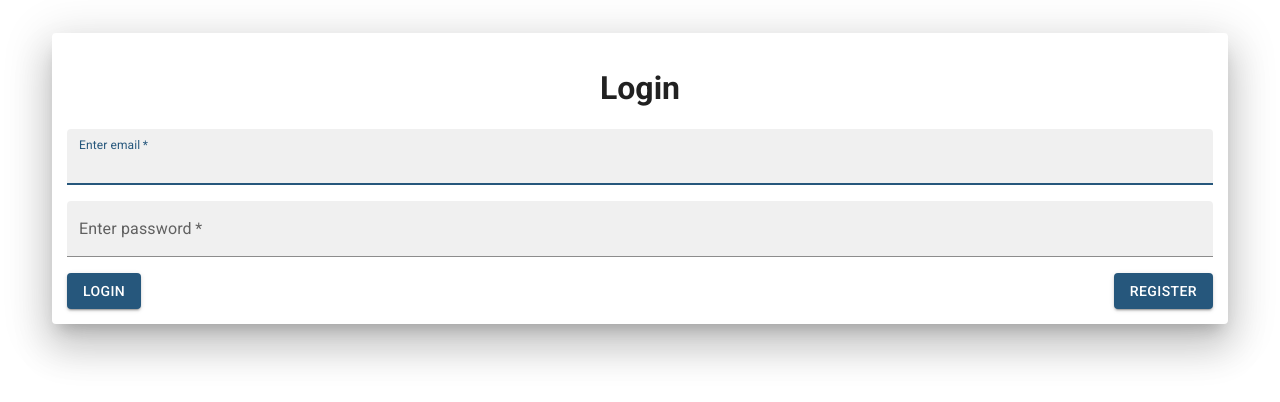
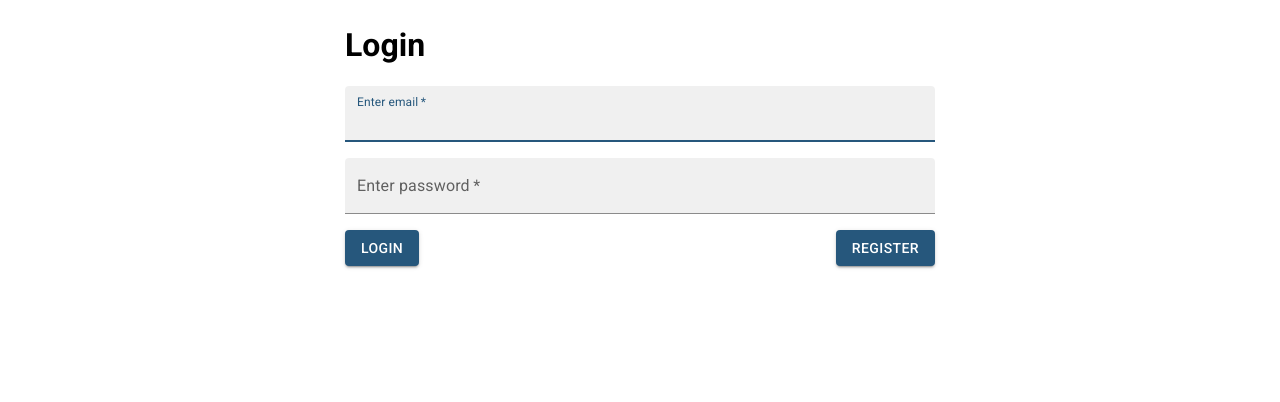
Before and after one commit to YonathanZzZ/TodoApp, a React (Vite) app in the folder client/: page / in a window 1280 px wide. Shown: the top 402 px of the page. Built offline with nearby package versions, Linux system fonts and the light colour scheme.

Commit message:
improved ui. client no longer explicitly includes email in requests to server.

```diff
--- a/client/src/App.css
+++ b/client/src/App.css
@@ -1,16 +1,16 @@
 body {
-    padding: 20px;
-    color: #f7f7f7;
-    background: #ffffff;
+    padding: 0;
     text-rendering: optimizeSpeed;
     font-family: "Roboto", sans-serif;
+    margin: auto;
+
 }
 
 .input-wrapper {
     display: flex;
     flex-direction: row;
     align-items: center;
-    gap: 20px;
+    gap: 6px;
 }
 
 .tabs-box{
@@ -19,7 +19,7 @@ body {
     margin-top: 2px;
 }
 
-.list-container{
-    overflow: auto;
-    max-height: 60vh;
-}
+/*.list-container{*/
+/*    overflow: auto;*/
+/*    max-height: 60vh;*/
+/*}*/
--- a/client/src/App.jsx
+++ b/client/src/App.jsx
@@ -5,7 +5,14 @@ import TodoList from "./TodoList";
 import DisplayAlert from "./DisplayAlert";
 import {AppBar, Box, Container, Paper, Tab, Tabs, ThemeProvider, Toolbar, Typography} from "@mui/material";
 import {theme} from "./theme";
-import {addTaskToDB, deleteTaskFromDB, editTaskOnDB, getTasksFromDB, deleteUserFromDB, verifyToken} from './sendRequestToServer';
+import {
+    addTaskToDB,
+    deleteTaskFromDB,
+    editTaskOnDB,
+    getTasksFromDB,
+    deleteUserFromDB,
+    verifyToken
+} from './sendRequestToServer';
 import {LoginPage} from "./LoginPage";
 import Cookies from "js-cookie";
 import {jwtDecode} from "jwt-decode";
@@ -29,7 +36,6 @@ function App() {
                 return;
             }
             verifyToken(token).then(() => {
-                console.log('token verified');
                 const decodedToken = jwtDecode(token);
                 const emailFromToken = decodedToken.email;
                 setEmail(emailFromToken);
@@ -44,7 +50,6 @@ function App() {
             return;
         }
 
-        //load tasks from database
         getTasksFromDB(email).then(res => {
             setTodos(res.data);
         }).catch(() => {
@@ -136,14 +141,14 @@ function App() {
         setTodos(newTodos);
     }
 
-    const deleteTodoFromState = (taskID) =>{
+    const deleteTodoFromState = (taskID) => {
         const newTodos = todos.filter(todo => todo.id !== taskID);
         setTodos(newTodos);
     }
 
     const editTodoOnState = (taskID, updatedContent) => {
         const newTodos = todos.map(todo => {
-            if(todo.id === taskID){
+            if (todo.id === taskID) {
                 return {...todo, content: updatedContent};
             }
 
@@ -155,7 +160,7 @@ function App() {
 
     const toggleDoneOnState = (taskID) => {
         const newTodos = todos.map(todo => {
-            if(todo.id === taskID){
+            if (todo.id === taskID) {
                 return {...todo, done: !todo.done};
             }
 
@@ -175,11 +180,10 @@ function App() {
         const newTodo = {id: taskID, content: todo, done: false};
         addTodoToState(newTodo);
 
-        //clear input field
         setTodo("");
         //add to database (combine email with newTodo into a single json)
-        addTaskToDB({...newTodo, email: email}).then(() => {
-
+        //addTaskToDB({...newTodo, email: email}).then(() => {
+        addTaskToDB(newTodo).then(() => {
             //emit event to socket to update other clients of the same user
             socketRef.current.emit('addTask', newTodo);
         }).catch((error) => {
@@ -218,7 +222,7 @@ function App() {
     const editContent = (taskID, updatedContent) => {
         //const contentBackup = todos[index].content;
         const contentBackup = todos.map(todo => {
-            if(todo.id === taskID){
+            if (todo.id === taskID) {
                 return todo.content;
             }
         });
@@ -261,7 +265,7 @@ function App() {
 
     const deleteAccount = () => {
         //request server to delete user, then logout
-        deleteUserFromDB(email).then(() => {
+        deleteUserFromDB().then(() => {
             logOut();
         }).catch(() => {
             setAlertMessage("Failed to delete account");
@@ -273,12 +277,10 @@ function App() {
     };
 
     return (<ThemeProvider theme={theme}>
-            <Container maxWidth="100%" >
-                <Paper elevation={24} style={{padding: 15, marginTop: 5, marginBottom: 20, textAlign: "center", }}>
-
+            <Container maxWidth="sm" style={{padding: 5}}>
                 {email ? (
                     <>
-                            <AppBar position="static">
+                        <AppBar position="sticky">
                             <Toolbar>
                                 <Typography variant="h5" component="div" sx={{flexGrow: 1, textAlign: 'center'}}>
                                     ToDo List
@@ -316,7 +318,6 @@ function App() {
                         <LoginPage setEmail={setEmail} setPassword={setPassword} password={password}/>
                     </>
                 )}
-                </Paper>
             </Container>
         </ThemeProvider>
     );
--- a/client/src/TodoItem.jsx
+++ b/client/src/TodoItem.jsx
@@ -6,7 +6,7 @@ import DoneIcon from '@mui/icons-material/Done';
 import RemoveDoneIcon from "@mui/icons-material/RemoveDone";
 import React from "react";
 
-export const TodoItem = ({id, entry, remove, startEditing, toggleDone, isDone}) => {
+export const TodoItem = ({id, content, remove, startEditing, toggleDone, isDone}) => {
 
     return (
         <>
@@ -22,7 +22,7 @@ export const TodoItem = ({id, entry, remove, startEditing, toggleDone, isDone})
             </IconButton>
 
             <ListItemText
-                primary={entry}
+                primary={content}
                 primaryTypographyProps={{
                     component: 'div',
                     style: {
@@ -37,7 +37,7 @@ export const TodoItem = ({id, entry, remove, startEditing, toggleDone, isDone})
                 size="small"
                 color="primary"
                 onClick={() => {
-                    startEditing(id, entry);
+                    startEditing(id, content);
                 }}
             >
                 <EditIcon/>
--- a/client/src/TodoList.jsx
+++ b/client/src/TodoList.jsx
@@ -28,21 +28,20 @@ const TodoList = ({todos, remove, edit, toggleDone, isDone}) => {
     return (
         <List>
             {todos.map((entry, index) => (
-                <>
-                    <ListItem key={entry.id}>
+                <React.Fragment key={entry.id}>
+                    <ListItem >
                         {editingTaskID === entry.id ? (
                             <EditedItem taskID={entry.id} editedText={editedText} setEditedText={setEditedText}
                                         saveEditing={saveEditing} cancelEditing={cancelEditing}/>
                         ) : (
-                            <TodoItem id={entry.id} entry={entry.content} remove={remove}
+                            <TodoItem id={entry.id} content={entry.content} remove={remove}
                                       startEditing={startEditing}
                                       toggleDone={toggleDone} isDone={isDone}/>
                         )}
                     </ListItem>
                     {/*add divider to list items except the last one*/}
                     {index !== todos.length - 1 && <Divider component="li"/>}
-                </>
-
+                </React.Fragment>
             ))}
         </List>
     );
--- a/client/src/sendRequestToServer.jsx
+++ b/client/src/sendRequestToServer.jsx
@@ -40,12 +40,11 @@ export const validateUser = (email, password) => {
 };
 
 export const verifyToken = (token) => {
-    console.log('token in verifyToken: ', token);
     return axios.post(`${serverURL}/verify`, {
         token: token,
     });
 };
 
-export const deleteUserFromDB = (email) => {
-    return axios.delete(`${serverURL}/users/${email}`);
+export const deleteUserFromDB = () => {
+    return axios.delete(`${serverURL}/users`);
 };
```
Lines whose indentation alone changed are shown as unchanged.
